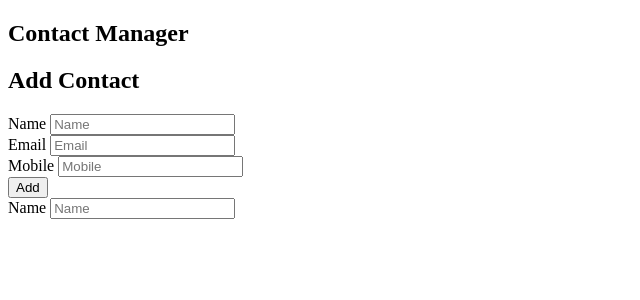
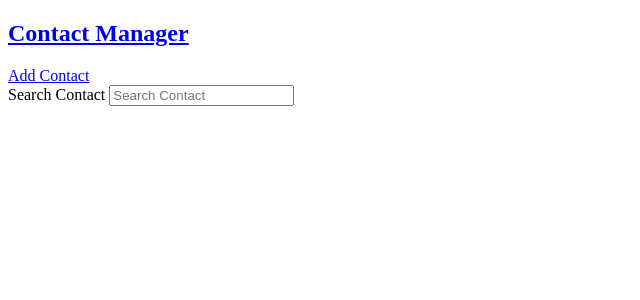
Before and after one commit to khairuljf/smart-contact-list, a React app: page / in a window 1280 px wide. Shown: the top 300 px of the page, without its empty margins (0-640 px from the left). Built offline with nearby package versions, Linux system fonts and the light colour scheme; the HTML template or start-up script is replaced by a standard one.

Commit message:
route added

```diff
--- a/package.json
+++ b/package.json
@@ -15,6 +15,7 @@
   "dependencies": {
     "react": "^18.2.0",
     "react-dom": "^18.2.0",
+    "react-router-dom": "^6.3.0",
     "react-uuid": "^1.0.2"
   },
   "devDependencies": {
--- a/src/App.js
+++ b/src/App.js
@@ -5,6 +5,7 @@ import Header from "./Components/Header";
 import AddContact from "./Components/AddContact";
 import ContactList  from "./Components/ContactList";
 import uuid from "react-uuid";
+import { BrowserRouter,  Routes,Route, } from "react-router-dom";
 
 
 const App = () => {
@@ -51,9 +52,16 @@ const App = () => {
 
     return (
         <div className="ui container">
-        <Header />
-        <AddContact  addContactHandler={addContactHandler}/>
-        <ContactList contacts={filterContact} removeContactHandler={removeContactHandler} setFilterHandler={setFilterHandler} />
+            <BrowserRouter>
+                <Header />
+                <Routes>
+                    <Route path="/" element={<ContactList contacts={filterContact} removeContactHandler={removeContactHandler} setFilterHandler={setFilterHandler} />} />
+                    <Route path="add" element={<AddContact  addContactHandler={addContactHandler}/>} />
+                    <Route  path="*" element={  <main style={{ padding: "1rem" }}>  <p>There's nothing here!</p>  </main>   } />
+                </Routes>
+
+            </BrowserRouter>
+
         </div>
     )
 }
--- a/src/Components/ContactList.js
+++ b/src/Components/ContactList.js
@@ -12,8 +12,8 @@ const ContactList = ({contacts, removeContactHandler, setFilterHandler})=>{
         <div className="card-wrap">
             <form className="ui form">
                 <div className="field">
-                    <label> Name </label>
-                    <input type="text" placeholder="Name"  onChange={(e)=>setFilterHandler(e.target.value)} />
+                    <label> Search Contact </label>
+                    <input type="text" placeholder="Search Contact"  onChange={(e)=>setFilterHandler(e.target.value)} />
                 </div>
             </form>
         <div className="ui divided items">{renderContactList}</div>
--- a/src/Components/Header.js
+++ b/src/Components/Header.js
@@ -1,10 +1,15 @@
 import React from "react";
+
+import {Link} from 'react-router-dom'
 
 const Header = ()=>{
     return (
         <div className="ui fixed menu" >
             <div className="ui container center">
-                <h2>Contact Manager</h2>
+                <Link to="/"><h2>Contact Manager</h2></Link>
+            <nav >
+                <Link to="/add">Add Contact</Link>
+             </nav>
             </div>
         </div>
     )
```
Also changed, not shown: 1 other file (tests, documents, lock files or other folders).
